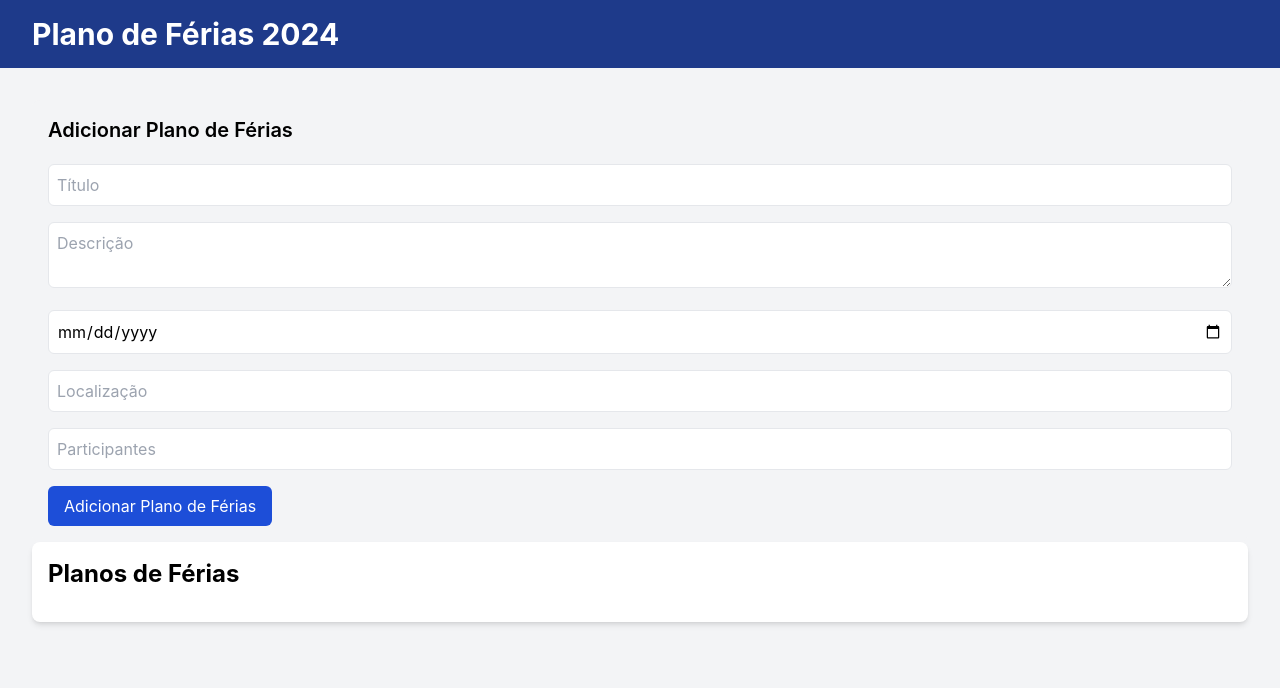
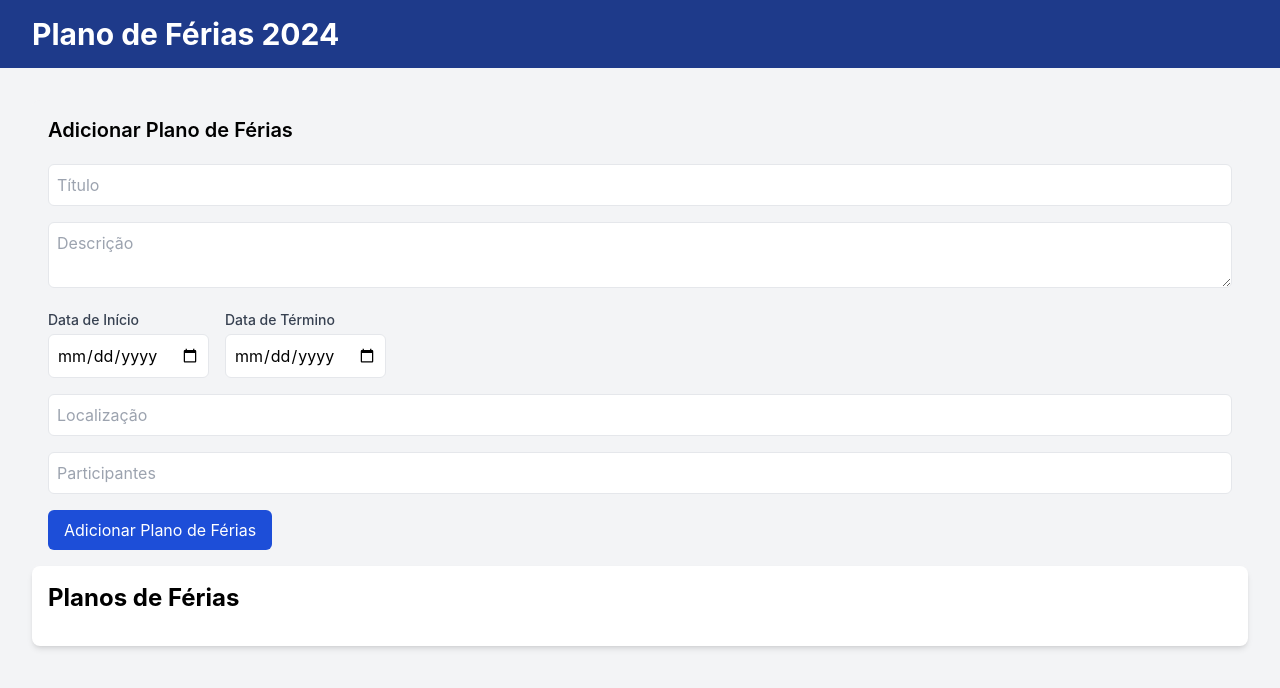
Before and after one commit to AndressaGabriele/PlansManager, a React (Create React App) app: page / in a window 1280 px wide. Shown: the top 688 px of the page. Built offline with nearby package versions, Linux system fonts and the light colour scheme.

Commit message:
feat: Add Yup validation to HolidayForm

```diff
--- a/package.json
+++ b/package.json
@@ -8,11 +8,13 @@
     "@testing-library/user-event": "^13.5.0",
     "axios": "^1.6.7",
     "react": "^18.2.0",
+    "react-hook-form": "^7.51.0",
     "react-icons": "^5.0.1",
     "react-scripts": "5.0.1",
     "react-to-print": "^2.15.1",
     "tailwindcss": "^3.4.1",
-    "web-vitals": "^2.1.4"
+    "web-vitals": "^2.1.4",
+    "yup": "^1.4.0"
   },
   "scripts": {
     "start": "react-scripts start",
--- a/src/App.js
+++ b/src/App.js
@@ -3,12 +3,11 @@ import './App.css';
 import HolidayForm from 'components/HolidayForm';
 import HolidayList from 'components/HolidayList';
 
-
 function App() {
   const [holidays, setHolidays] = useState(() => {
-    const savedHolidays = JSON.parse(localStorage.getItem('holidays'));
-    return savedHolidays || [];
-  });  const [selectedHolidayIndex, setSelectedHolidayIndex] = useState(null);
+    return JSON.parse(localStorage.getItem('holidays')) || [];
+  });
+  const [selectedHolidayIndex, setSelectedHolidayIndex] = useState(null);
 
   useEffect(() => {
     const savedHolidays = JSON.parse(localStorage.getItem('holidays'));
@@ -17,11 +16,14 @@ function App() {
     }
   }, []);
 
-
+  const saveHolidaysToLocalStorage = (holidays) => {
+    localStorage.setItem('holidays', JSON.stringify(holidays));
+  };
 
   const handleAddHoliday = (newHoliday) => {
-    setHolidays([...holidays, newHoliday]);
-    console.log("Feriados salvos:", holidays);
+    const updatedHolidays = [...holidays, newHoliday];
+    setHolidays(updatedHolidays);
+    saveHolidaysToLocalStorage(updatedHolidays);
   };
 
   const handleEditHoliday = (index) => {
@@ -32,8 +34,8 @@ function App() {
     const updatedHolidays = [...holidays];
     updatedHolidays[selectedHolidayIndex] = updatedHoliday;
     setHolidays(updatedHolidays);
+    saveHolidaysToLocalStorage(updatedHolidays);
     setSelectedHolidayIndex(null);
-    console.log("Feriados salvos:", updatedHolidays);
   };
 
   const handleCancelEdit = () => {
@@ -44,7 +46,7 @@ function App() {
     const updatedHolidays = [...holidays];
     updatedHolidays.splice(index, 1);
     setHolidays(updatedHolidays);
-    console.log("Feriados salvos:", updatedHolidays);
+    saveHolidaysToLocalStorage(updatedHolidays);
   };
 
   return (
--- a/src/components/HolidayForm/index.js
+++ b/src/components/HolidayForm/index.js
@@ -1,97 +1,82 @@
 import React, { useState } from "react";
+import { useForm } from "react-hook-form";
+import holidaySchema from "utils/holidaySchema";
 
 function HolidayForm({ onAddHoliday }) {
-  const isValidDateValue = (dateString) => {
-    const regex = /^\d{4}-\d{2}-\d{2}$/;
-    return regex.test(dateString);
-  };
+  const [validationErrors, setValidationErrors] = useState({});
+  const { register, handleSubmit, reset, formState: { errors } } = useForm();
 
-  const [formData, setFormData] = useState({
-    title: "",
-    description: "",
-    date: "",
-    location: "",
-    participants: "",
-  });
-
-  const [dateError, setDateError] = useState("");
-
-  const handleSubmit = (e) => {
-    e.preventDefault();
-
-    if (!isValidDateValue(formData.date)) {
-      setDateError("Data inválida. Por favor, insira uma data válida.");
-      setTimeout(() => {
-        setDateError("");
-      }, 5000);
-      return;
+  const onSubmit = async (data) => {
+    try {
+      await holidaySchema.validate(data, { abortEarly: false });
+      onAddHoliday(data);
+      reset();
+    } catch (error) {
+      const errors = {};
+      error.inner.forEach((e) => {
+        errors[e.path] = e.message;
+      });
+      setValidationErrors(errors);
     }
-
-    onAddHoliday(formData);
-    setFormData({
-      title: "",
-      description: "",
-      date: "",
-      location: "",
-      participants: "",
-    });
-  };
-
-  const handleChange = (e) => {
-    const { name, value } = e.target;
-    setFormData((prevData) => ({
-      ...prevData,
-      [name]: value,
-    }));
   };
 
   return (
     <div className="bg-gray-100 p-4 rounded-lg">
       <h2 className="text-xl font-semibold mb-4">Adicionar Plano de Férias</h2>
-      <form onSubmit={handleSubmit} className="space-y-4">
+      <form onSubmit={handleSubmit(onSubmit)} className="space-y-4">
         <input
           type="text"
           name="title"
           placeholder="Título"
           className="mt-1 p-2 border rounded-md w-full"
-          value={formData.title}
-          onChange={handleChange}
-          required
+          {...register("title", { required: true })}
         />
+        {errors.title && <p className="text-red-500">Título é obrigatório</p>}
         <textarea
           name="description"
           placeholder="Descrição"
           className="mt-1 p-2 border rounded-md w-full"
-          value={formData.description}
-          onChange={handleChange}
-          required
+          {...register("description", { required: true })}
         />
-        <input
-          type="date"
-          name="date"
-          placeholder="Data"
-          className="mt-1 p-2 border rounded-md w-full"
-          value={formData.date}
-          onChange={handleChange}
-          required
-        />
-        {dateError && <p className="text-red-500">{dateError}</p>}
+        {errors.description && <p className="text-red-500">Descrição é obrigatória</p>}
+        <div className="flex space-x-4">
+          <div>
+            <label htmlFor="fromDate" className="block text-sm font-medium text-gray-700">Data de Início</label>
+            <input
+              type="date"
+              id="fromDate"
+              name="fromDate"
+              className="mt-1 p-2 border rounded-md w-full"
+              {...register("fromDate", { required: true })}
+            />
+            {errors.fromDate && <p className="text-red-500">Data de início é obrigatória</p>}
+          </div>
+          <div>
+            <label htmlFor="toDate" className="block text-sm font-medium text-gray-700">Data de Término</label>
+            <input
+              type="date"
+              id="toDate"
+              name="toDate"
+              className="mt-1 p-2 border rounded-md w-full"
+              {...register("toDate", { required: true })}
+            />
+            {errors.toDate && <p className="text-red-500">Data de término é obrigatória</p>}
+          </div>
+        </div>
         <input
           type="text"
           name="location"
           placeholder="Localização"
           className="mt-1 p-2 border rounded-md w-full"
-          value={formData.location}
-          onChange={handleChange}
-          required
+          {...register("location", { required: true })}
         />
+        {errors.location && <p className="text-red-500">Localização é obrigatória</p>}
         <input
           type="text"
           name="participants"
           placeholder="Participantes"
           className="mt-1 p-2 border rounded-md w-full"
-          value={formData.participants}
-          onChange={handleChange}
+          {...register("participants")}
         />
         <button
           type="submit"
--- /dev/null
+++ b/src/utils/holidaySchema.js
@@ -0,0 +1,12 @@
+import * as yup from 'yup';
+
+const holidaySchema = yup.object().shape({
+  title: yup.string().required('Título é obrigatório'),
+  description: yup.string().required('Descrição é obrigatória'),
+  fromDate: yup.date().required('Data de início é obrigatória'),
+  toDate: yup.date().required('Data de término é obrigatória'),
+  location: yup.string().required('Localização é obrigatória'),
+  participants: yup.string(),
+});
+
+export default holidaySchema;
```
Also changed, not shown: 2 other files (tests, documents, lock files or other folders).
